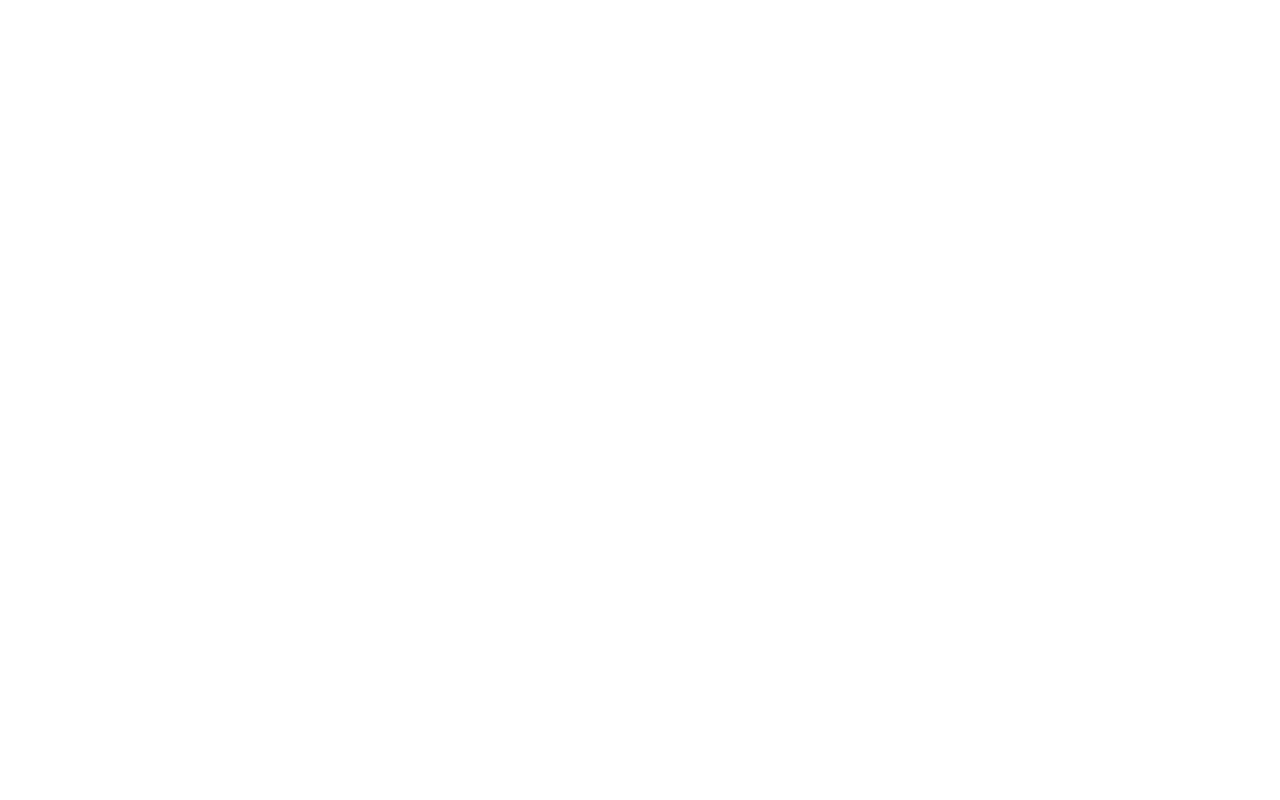
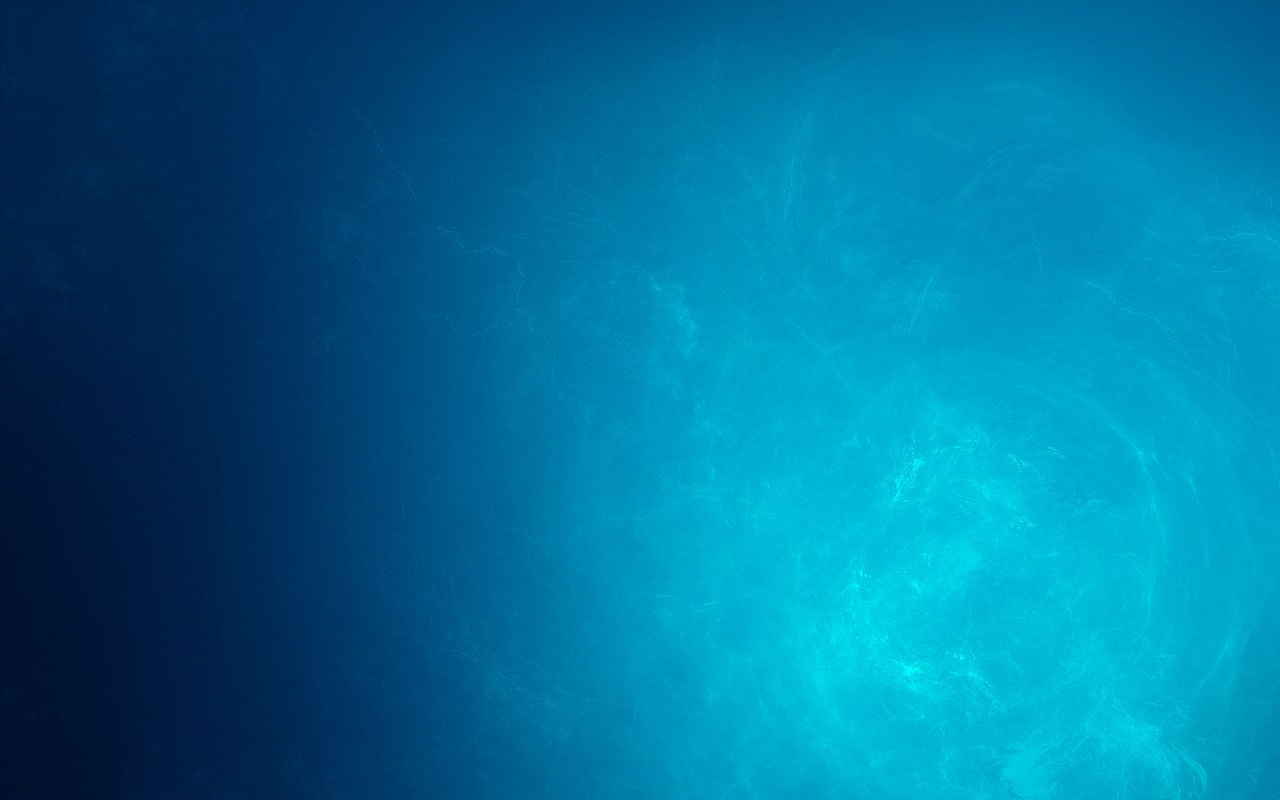
Before and after one commit to WaterForLiving/waterforliving.github.io, a plain HTML site: page index.html in a window 1280 px wide. Drawn offline with nearby package versions, Linux system fonts and the light colour scheme.

Commit message:
Update theme.css

```diff
--- a/assets/css/theme.css
+++ b/assets/css/theme.css
@@ -1,4 +1,4 @@
 body {
   font-family: Lato;
-  background-image:url("./assets/img/background.png")
+  background-image:url("/assets/img/background.png")
 }
```
